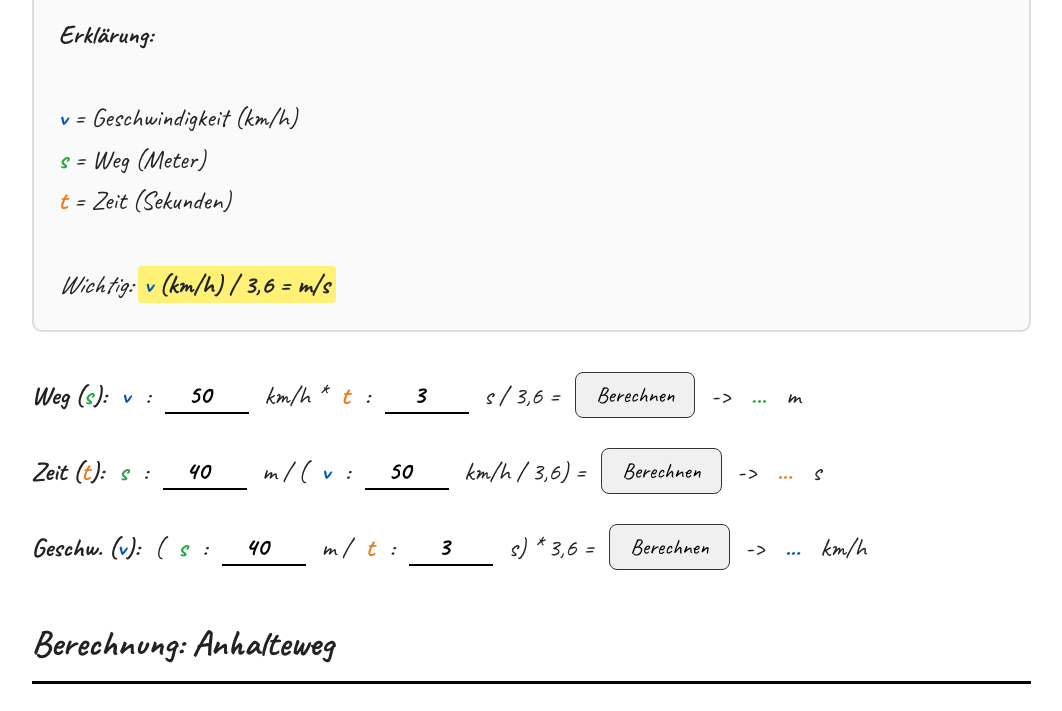
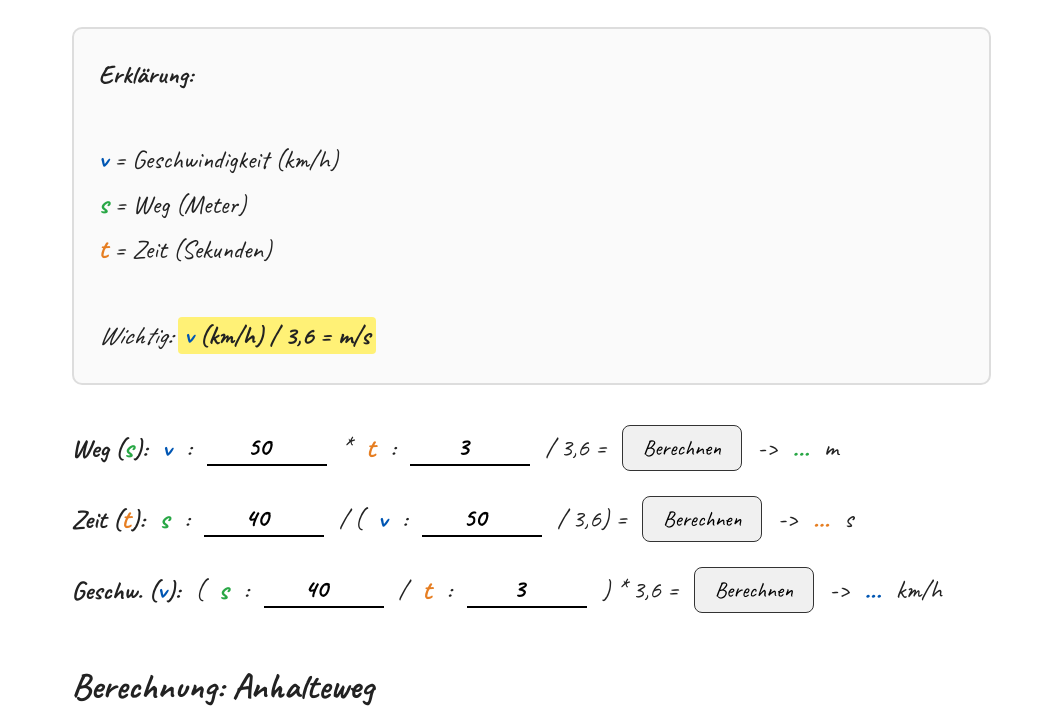
Before and after one commit to dervicblog/BKrFQG-Rechnungen, a plain HTML site: page geschwindigkeit.html in a window 1280 px wide. Shown: the part 177-888 px from the top of the page, without its empty margins (109-1171 px from the left). Drawn offline with Linux system fonts and the light colour scheme.

Commit message:
Add files via upload

```diff
--- a/geschwindigkeit.html
+++ b/geschwindigkeit.html
@@ -3,31 +3,90 @@
 <head>
     <meta charset="UTF-8">
     <meta name="viewport" content="width=device-width, initial-scale=1.0">
-    <title>Geschwindigkeit, Weg & Zeit</title>
+    <title>Geschwindigkeit, Weg & Zeit - Bkf</title>
     <link href="https://fonts.googleapis.com/css2?family=Caveat:wght@400;700&display=swap" rel="stylesheet">
     <style>
-        body { background: #ffffff; margin: 0; padding: 20px; font-family: 'Caveat', cursive; color: #222; font-size: 26px; }
-        .blatt { width: 100%; max-width: 999px; margin: 0 auto; padding: 0px; }
+        * { box-sizing: border-box; }
+        body {
+            background: #ffffff;
+            margin: 0;
+            padding: 20px;
+            font-family: 'Caveat', cursive;
+            color: #222;
+            font-size: 26px;
+        }
 
-        h2 { border-bottom: 3px solid #000; padding-bottom: 15px; font-size: 36px; margin-top: 50px; margin-bottom: 30px; }
+        .blatt {
+            width: 100%;
+            max-width: 999px;
+            margin: 0 auto;
+            padding: 40px;
+        }
 
-        /* Barve spremenljivk */
-        .var-v { color: #0056b3; font-weight: bold; }
-        .var-s { color: #28a745; font-weight: bold; }
-        .var-t { color: #e67e22; font-weight: bold; }
-        .var-brake { color: #d63031; font-weight: bold; }
+        h2 {
+            border-bottom: 3px solid #000;
+            padding-bottom: 15px;
+            font-size: 36px;
+            margin-top: 50px;
+            margin-bottom: 30px;
+        }
 
-        .formel-box { padding: 25px; border: 2px solid #ddd; background-color: #fafafa; margin-bottom: 40px; border-radius: 10px; line-height: 1.6; }
+        /* Tematske spremenljivke */
+        .var-v { color: #0056b3; font-weight: bold; font-size: 28px; } /* Geschwindigkeit */
+        .var-s { color: #28a745; font-weight: bold; font-size: 28px; } /* Weg */
+        .var-t { color: #e67e22; font-weight: bold; font-size: 28px; } /* Zeit */
+        .var-brake { color: #d63031; font-weight: bold; font-size: 28px; } /* Bremsweg */
+
+        .formel-box {
+            padding: 25px;
+            border: 2px solid #ddd;
+            background-color: #fafafa;
+            margin-bottom: 40px;
+            border-radius: 10px;
+            font-size: 26px;
+            line-height: 1.6;
+        }
+
         .highlight { background-color: #fff176; font-weight: bold; padding: 2px 6px; border-radius: 4px; }
 
-        .calc-row { display: flex; flex-wrap: wrap; align-items: center; gap: 15px; margin-bottom: 30px; }
+        .calc-row {
+            display: flex;
+            flex-wrap: wrap;
+            align-items: center;
+            gap: 15px;
+            margin-bottom: 25px;
+            font-size: 26px;
+        }
 
-        input { border: none; border-bottom: 2px solid #000; background: transparent; width: 80px; font-family: 'Caveat', cursive; font-size: 26px; text-align: center; font-weight: bold; }
-        button { background: #f0f0f0; border: 1px solid #333; padding: 8px 20px; cursor: pointer; font-family: 'Caveat', cursive; font-size: 22px; border-radius: 8px; }
+        input {
+            border: none;
+            border-bottom: 2px solid #000;
+            background: transparent;
+            width: 120px;
+            font-family: 'Caveat', cursive;
+            font-size: 26px;
+            text-align: center;
+            font-weight: bold;
+            color: #000;
+        }
 
-        .res { font-weight: bold; padding: 2px 5px; display: inline-block; }
+        button {
+            background: #f0f0f0;
+            border: 1px solid #333;
+            padding: 8px 20px;
+            cursor: pointer;
+            font-family: 'Caveat', cursive;
+            font-size: 22px;
+            border-radius: 8px;
+        }
 
-        /* Vizualizacija Anhalteweg */
+        .result-box {
+            margin-top: 30px;
+            padding: 20px;
+            border-top: 2px solid #333;
+        }
+
+        /* Vizualizacija Anhalteweg - prilagojeno temi */
         .diag-container { margin-top: 40px; }
         .arrow-line { display: flex; height: 40px; width: 100%; border-radius: 15px; overflow: hidden; background: #eee; border: 1px solid #ccc; }
         .bar-think { background-color: #008cba; color: white; display: flex; align-items: center; justify-content: center; font-weight: bold; font-size: 18px; transition: width 0.5s; }
@@ -46,20 +105,20 @@
 
     <div class="calc-row">
         <strong>Weg (<span class="var-s">s</span>):</strong>
-        <span class="var-v">v</span>: <input type="number" id="v1" value="50"> km/h * <span class="var-t">t</span>: <input type="number" id="t1" value="3"> s / 3,6 =
-        <button onclick="calcWeg()">Berechnen</button> -> <span class="res var-s" id="res_s">...</span> m
+        <span class="var-v">v</span>: <input type="number" id="v1" value="50"> * <span class="var-t">t</span>: <input type="number" id="t1" value="3"> / 3,6 =
+        <button onclick="calcWeg()">Berechnen</button> -> <span class="var-s" id="res_s">...</span> m
     </div>
 
     <div class="calc-row">
         <strong>Zeit (<span class="var-t">t</span>):</strong>
-        <span class="var-s">s</span>: <input type="number" id="s2" value="40"> m / (<span class="var-v">v</span>: <input type="number" id="v2" value="50"> km/h / 3,6) =
-        <button onclick="calcZeit()">Berechnen</button> -> <span class="res var-t" id="res_t">...</span> s
+        <span class="var-s">s</span>: <input type="number" id="s2" value="40"> / (<span class="var-v">v</span>: <input type="number" id="v2" value="50"> / 3,6) =
+        <button onclick="calcZeit()">Berechnen</button> -> <span class="var-t" id="res_t">...</span> s
     </div>
 
     <div class="calc-row">
         <strong>Geschw. (<span class="var-v">v</span>):</strong>
-        (<span class="var-s">s</span>: <input type="number" id="s3" value="40"> m / <span class="var-t">t</span>: <input type="number" id="t3" value="3"> s) * 3,6 =
-        <button onclick="calcGeschw()">Berechnen</button> -> <span class="res var-v" id="res_v">...</span> km/h
+        (<span class="var-s">s</span>: <input type="number" id="s3" value="40"> / <span class="var-t">t</span>: <input type="number" id="t3" value="3">) * 3,6 =
+        <button onclick="calcGeschw()">Berechnen</button> -> <span class="var-v" id="res_v">...</span> km/h
     </div>
 
     <h2>Berechnung: Anhalteweg</h2>
@@ -87,7 +146,6 @@
 </div>
 
 <script>
-    // --- Kinematika Funktionen ---
     function calcWeg() {
         const v = parseFloat(document.getElementById('v1').value);
         const t = parseFloat(document.getElementById('t1').value);
@@ -103,8 +161,6 @@
         const t = parseFloat(document.getElementById('t3').value);
         document.getElementById('res_v').innerText = ((s / t) * 3.6).toFixed(1);
     }
-
-    // --- Anhalteweg Funktion ---
     function calcAnhalteweg() {
         const v = parseFloat(document.getElementById('v_anhalt').value);
         const rw = (v / 10) * 3;
```
Also changed, not shown: achslastverteilung.html (+1 -5 lines), anzahl-der-zurrgurte.html (+1 -0 lines), brutto-netto-gewicht.html (+1 -0 lines), index.html (+2 -2 lines), kraftstoffverbrauch.html (+1 -0 lines), ladevolumen.html (+1 -0 lines), ladungssicherung.html (+1 -0 lines), nutzlast.html (+1 -0 lines), prozentrechnung.html (+1 -0 lines), restlenkzeit.html (+1 -0 lines), sicherheitsabstand.html (+1 -0 lines), zurrwinkel.html (+1 -0 lines).
